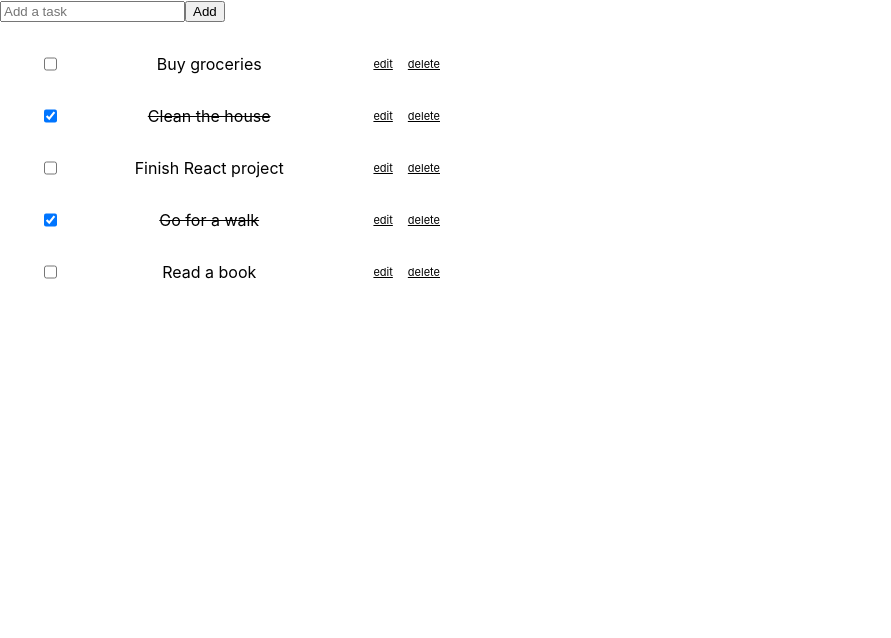
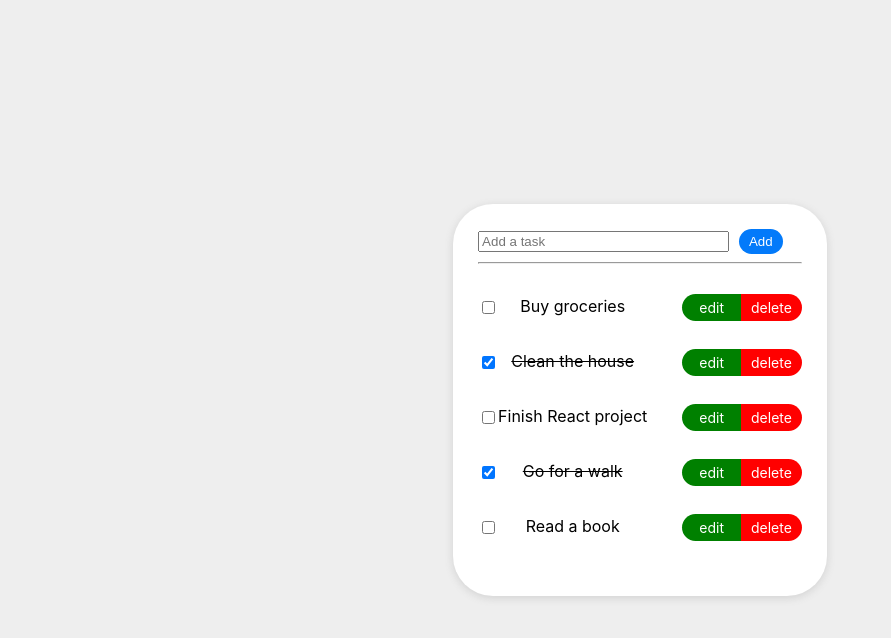
Before and after one commit to JesserHamdaoui/todo-list-2, a React (Create React App) app: page / in a window 1280 px wide. Shown: the top 638 px of the page, without its empty margins (0-891 px from the left). Built offline with nearby package versions, Linux system fonts and the light colour scheme.

Commit message:
ADD SOME CSS

```diff
--- a/src/App.js
+++ b/src/App.js
@@ -12,8 +12,10 @@ function App() {
 
   return (
     <div className="App">
-      <NewTask tasks={tasks} setTasks={setTasks} />
-      <TaskList tasks={tasks} setTasks={setTasks} />
+      <div className="container">
+        <NewTask tasks={tasks} setTasks={setTasks} />
+        <TaskList tasks={tasks} setTasks={setTasks} />
+      </div>
     </div>
   );
 }
--- a/src/components/NewTask.jsx
+++ b/src/components/NewTask.jsx
@@ -6,6 +6,7 @@ const NewTask = ({tasks, setTasks}) => {
 
     const handleAddTask = (e) => {
         e.preventDefault()
+        if(!input) return false
         setTasks([...tasks, {key: tasks.length + 1, done: false, text: input}])
         setInput('')
     }
@@ -15,11 +16,12 @@ const NewTask = ({tasks, setTasks}) => {
     }
 
     return (
-        <div className="container">
+        <div className="add-container">
             <form>
                 <input type="text" placeholder="Add a task" value={input} onChange={handleChange}/>
                 <button onClick={handleAddTask}>Add</button>
             </form>
+            <hr />
         </div>
      );
 }
--- a/src/components/TaskList.jsx
+++ b/src/components/TaskList.jsx
@@ -30,6 +30,7 @@ const TaskList = ({tasks, setTasks}) => {
     }
 
     const handleUpdate = (key) => {
+        if(!input) return false
         setTasks(tasks.map(task => (task.key === key ? {...task, isEditing: !task.isEditing, text: input} : task ))
     )}
 
--- a/src/components/task-list.css
+++ b/src/components/task-list.css
@@ -1,5 +1,9 @@
 .done {
     text-decoration: line-through;
+}
+
+ul {
+    padding: 0;
 }
 
 li {
@@ -11,20 +15,50 @@ li {
 .btns {
     display: flex;
     align-items: center;
+    margin-left: 35px;
 }
 
 .btns p {
-    padding-left: 15px;
-    text-decoration: underline;
-    font-size: 11px;
+    font-size: 14px;
+    color: #fff;
 }
 
+.btns p:nth-child(1){
+    cursor: pointer;
+    background-color: green;
+    border-radius: 1.5em 0 0 1.5em;
+    padding: 5px 17px;
+}
 .btns p:nth-child(1):hover{
     cursor: pointer;
-    color: green;
+    background-color: rgb(72, 128, 72);
 }
 
+.btns p:nth-child(2){
+    cursor: pointer;
+    background-color: red;
+    border-radius: 0 1.5em 1.5em 0;
+    padding: 5px 10px;
+}
 .btns p:nth-child(2):hover{
     cursor: pointer;
-    color: red;
+    background-color: rgb(255, 72, 72);
 }
+
+button {
+    background-color: #037afa;
+    color: #fff;
+    border: none;
+    border-radius: 1.5em;
+    padding: 5px 10px;
+    margin-left: 10px;
+}
+
+button:hover{
+    cursor: pointer;
+    background-color: #2c90fc;
+}
+
+input[type='text'] {
+    width: 75%;
+}
--- a/src/index.css
+++ b/src/index.css
@@ -6,3 +6,20 @@ body {
   -webkit-font-smoothing: antialiased;
   -moz-osx-font-smoothing: grayscale;
 }
+
+.App {
+  height: 100vh;
+  background-color: #eee;
+  display: flex;
+  flex-direction: column;
+  justify-content: center;
+  align-items: center;
+}
+
+.container {
+  background-color: #fff;
+  max-width: 600px;
+  padding: 25px;
+  border-radius: 2.5rem;
+  box-shadow: rgba(99, 99, 99, 0.2) 0px 2px 8px 0px;
+}
```
